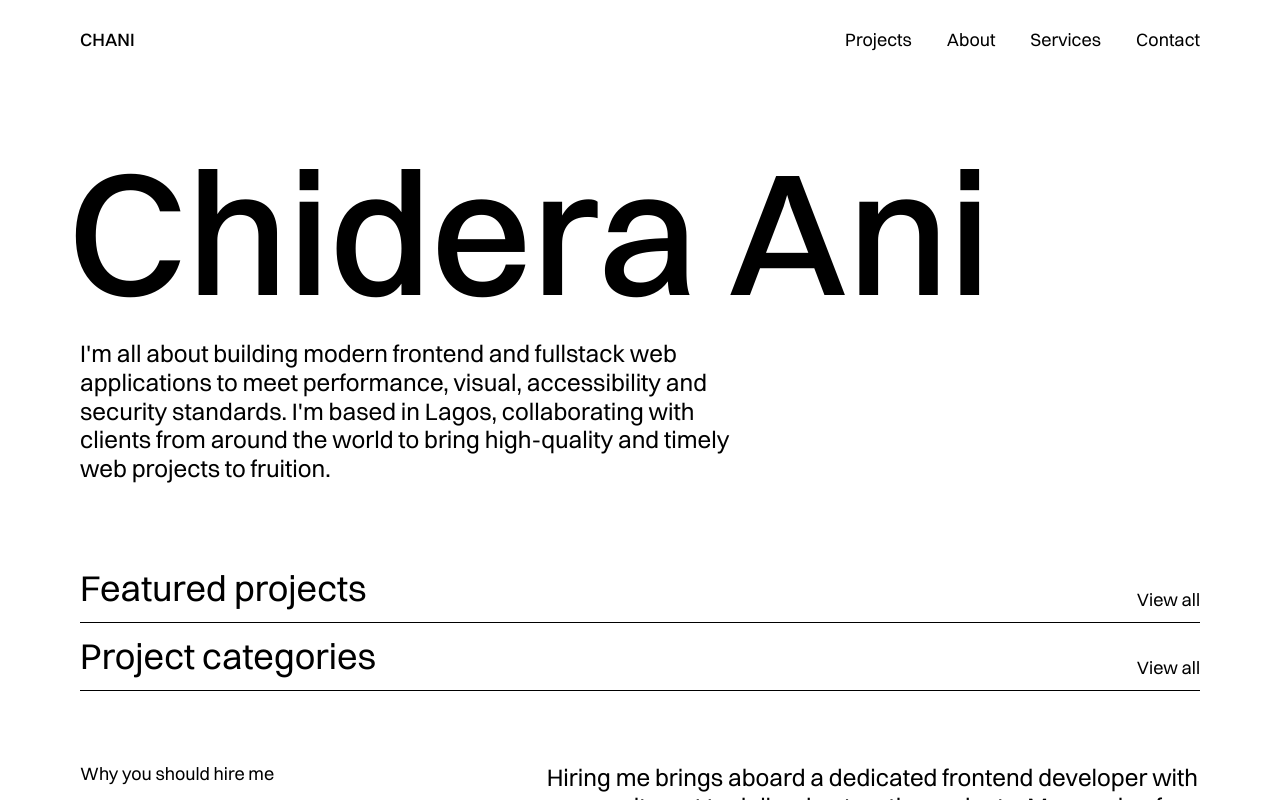
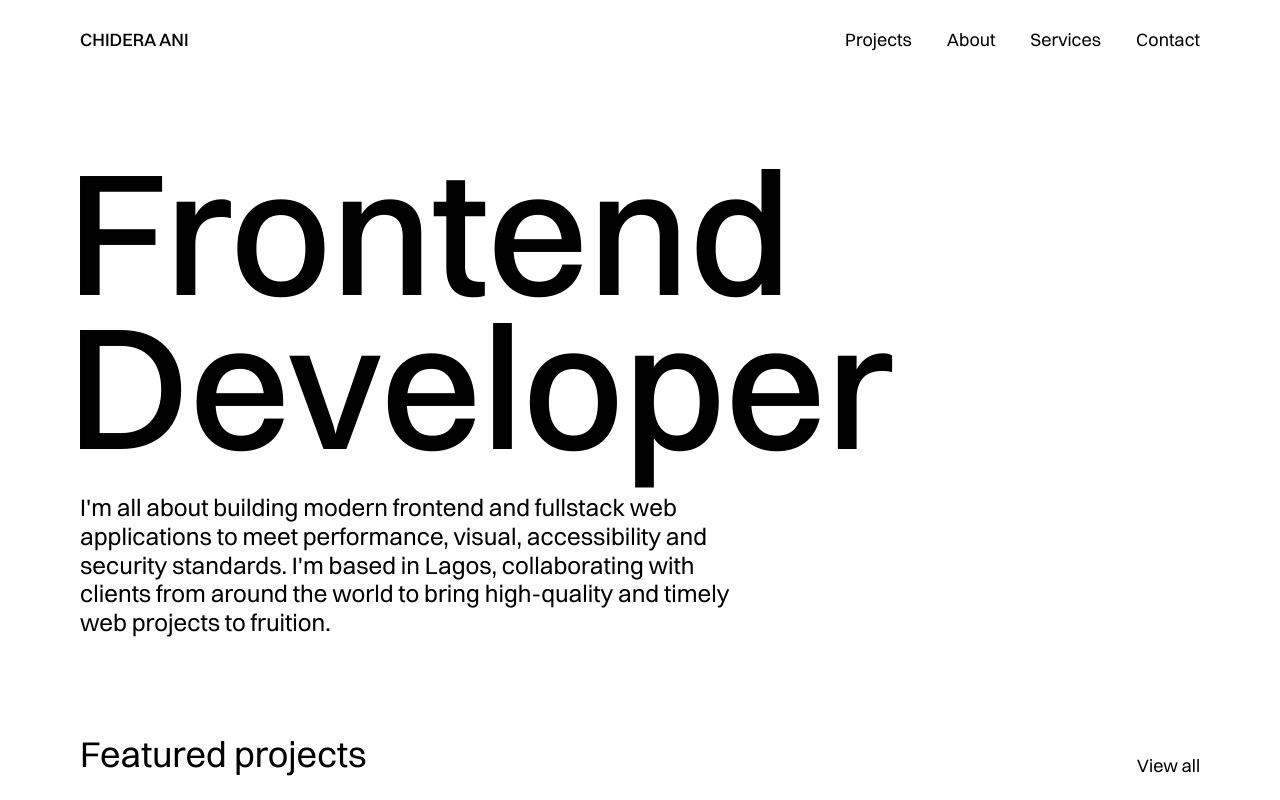
Before and after one commit to chani24/chani-portfolio-v1, a Next.js app: page / in a window 1280 px wide. Shown: the top 800 px of the page. Built offline with nearby package versions, Linux system fonts and the light colour scheme.

Commit message:
added loading screen

```diff
--- a/package.json
+++ b/package.json
@@ -15,10 +15,13 @@
     "autoprefixer": "10.4.15",
     "eslint": "8.48.0",
     "eslint-config-next": "13.4.19",
+    "framer-motion": "^10.16.1",
+    "gsap": "^3.12.2",
     "next": "13.4.19",
     "postcss": "8.4.28",
     "react": "18.2.0",
     "react-dom": "18.2.0",
+    "resize-observer-polyfill": "^1.5.1",
     "tailwindcss": "3.3.3",
     "typescript": "5.2.2"
   }
--- /dev/null
+++ b/src/app/_components/LoadingScreen/LoadingScreen.module.css
@@ -0,0 +1,25 @@
+.container{
+    width: 100%;
+    height: 100vh;
+    position: absolute;
+    top: 0;
+    left: 0;
+    z-index: 5;
+    background: #000000;
+    display: flex;
+    align-items: center;
+    justify-content: center;
+    overflow: hidden;
+    }
+
+
+    .logo{
+    overflow: hidden;
+    font-weight: 500;
+    font-size: 26px;
+    opacity: 1;
+    text-align: center;
+    height: 33px;
+    width: 100%;
+    color: #ffffff;
+    }
--- /dev/null
+++ b/src/app/_components/LoadingScreen/LoadingScreen.tsx
@@ -0,0 +1,44 @@
+'use client';
+
+import Image from 'next/image';
+import { useState, useEffect, useRef } from "react";
+import gsap from "gsap";
+import styles from "./LoadingScreen.module.css";
+
+export default function LoadingScreen() {
+
+    useEffect(() => {
+
+      gsap.to('.blink-text', {
+        color: ' #1A1A1A',
+        delay: 1,
+        duration: 1,
+        ease: "power2.inOut",
+      });
+      gsap.to('.' + styles.container, {
+        height: '0',
+        delay: 3,
+        duration: 1,
+        ease: "power2.inOut",
+        });
+
+      gsap.to('.' + styles.logo, {
+        opacity: '0',
+        delay: 3.2,
+        duration: 0.8,
+        ease: "power2.inOut",
+        });
+      }, []);
+
+  return (
+    <main className={styles.container}>
+      <div className='relative h-full flex items-center'>
+        <div className={styles.logo}>
+          <span className="blink-text">C</span>HI<span className="blink-text">DERA  ANI</span>
+          </div>
+
+      </div>
+
+    </main>
+  )
+}
--- /dev/null
+++ b/src/app/_components/SmoothScroll.jsx
@@ -0,0 +1,57 @@
+import React, { useRef, useState, useCallback, useLayoutEffect } from "react"
+import ResizeObserver from "resize-observer-polyfill"
+import {
+  useScroll,
+  useTransform,
+  useSpring,
+  motion
+} from "framer-motion"
+
+const SmoothScroll = ({ children }) => {
+  // scroll container
+  const scrollRef = useRef(null)
+
+  // page scrollable height based on content length
+  const [pageHeight, setPageHeight] = useState(0)
+
+  // update scrollable height when browser is resizing
+  const resizePageHeight = useCallback((entries) => {
+    for (let entry of entries) {
+      setPageHeight(entry.contentRect.height)
+    }
+  }, [])
+
+  // observe when browser is resizing
+  useLayoutEffect(() => {
+    const resizeObserver = new ResizeObserver((entries) =>
+      resizePageHeight(entries)
+    )
+    scrollRef && resizeObserver.observe(scrollRef.current)
+    return () => resizeObserver.disconnect()
+  }, [scrollRef, resizePageHeight])
+
+  const { scrollY } = useScroll() // measures how many pixels user has scrolled vertically
+  // as scrollY changes between 0px and the scrollable height, create a negative scroll value...
+  // ... based on current scroll position to translateY the document in a natural way
+  const transform = useTransform(scrollY, [0, pageHeight], [0, -pageHeight])
+  const physics = { damping: 15, mass: 0.27, stiffness: 55 } // easing of smooth scroll
+  const spring = useSpring(transform, physics) // apply easing to the negative scroll value
+
+  return (
+    <>
+      <motion.div
+        ref={scrollRef}
+        style={{ y: spring }} // translateY of scroll container using negative scroll value
+        className="scroll-container"
+      >
+        {children}
+      </motion.div>
+      {/* blank div that has a dynamic height based on the content's inherent height */}
+      {/* this is neccessary to allow the scroll container to scroll... */}
+      {/* ... using the browser's native scroll bar */}
+      <div style={{ height: pageHeight }} />
+    </>
+  )
+}
+
+export default SmoothScroll
--- a/src/app/_components/TopNav/TopNav.tsx
+++ b/src/app/_components/TopNav/TopNav.tsx
@@ -4,7 +4,7 @@ import styles from './topnav.module.css'
 export default function TopNav() {
   return (
     <div className={styles.top_nav}>
-          <div><Link href="/" className="font-medium">CHANI</Link></div>
+          <div><Link href="/" className="font-medium">CHIDERA ANI</Link></div>
       <div className={styles.nav_links}><Link href="/projects">Projects</Link>
         <a href="#about">About</a>
         <a href="#services">Services</a>
--- a/src/app/_components/TopNav/topnav.module.css
+++ b/src/app/_components/TopNav/topnav.module.css
@@ -9,6 +9,7 @@
     position: sticky;
     top: 0;
     overflow: hidden;
+    z-index: 3;
 }
 .nav_links{
     display: flex;
--- a/src/app/globals.css
+++ b/src/app/globals.css
@@ -58,7 +58,7 @@
 }
 
 
-body {
+body, .scroll-container {
   color: var(--foreground);
   background: var(--background);
   font-family: Switzer, sans-serif;
@@ -89,15 +89,26 @@ body {
 .text-light{
   color: #696969;
 }
+
+.scroll-container {
+  position: fixed;
+  top: 80px;
+  left: 0;
+  width: 100%;
+  overflow: hidden;
+  will-change: transform;
+}
+
+
 @media screen and (max-width: 479px){
-  body{
+  body.scroll-container{
   padding-left: 10px;
   padding-right: 10px;
 }
 }
 
 @media screen and (max-width: 991px){
-  body{
+  body, .scroll-container{
   padding-left: 30px;
   padding-right: 30px;
 }
--- a/src/app/layout.tsx
+++ b/src/app/layout.tsx
@@ -1,23 +1,35 @@
+'use client'
+
+import SmoothScroll from "./_components/SmoothScroll"
 import './globals.css'
 import TopNav from './_components/TopNav/TopNav';
 import Footer from './_components/Footer/Footer';
+import LoadingScreen from "./_components/LoadingScreen/LoadingScreen";
 
 export const metadata = {
   title: 'Chidera Ani - Frontend developer',
   description: 'Chidera Ani is a creative frontend developer skilled in crafting captivating web experiences. With a strong design sensibility and up-to-date tech knowledge, Chidera transforms concepts into user-friendly interfaces. Their expertise results in responsive, accessible websites, backed by collaborative teamwork.',
 }
 
+
+
+
 export default function RootLayout({
   children,
 }: {
   children: React.ReactNode
-}) {
+  }) {
+
   return (
     <html lang="en">
       <body>
-        <TopNav/>
+        <TopNav />
+        <LoadingScreen />
+      <SmoothScroll>
+
         {children}
         <Footer/>
+        </SmoothScroll>
       </body>
     </html>
   )
--- a/src/app/main.module.css
+++ b/src/app/main.module.css
@@ -2,3 +2,11 @@
     margin-top: 75px;
     margin-bottom: 30px;
 }
+
+.section_title {
+    display: flex;
+    justify-content: space-between;
+    align-items: flex-end;
+    padding: 1.5rem 0;
+    border-bottom: 1px solid #000000;
+}
--- a/src/app/page.tsx
+++ b/src/app/page.tsx
@@ -6,14 +6,15 @@ export default function Home() {
     <main className="">
       <div className={styles.hero_wrapper}>
         <h1 className="text-extra-large">
-          Chidera Ani
+          Frontend Developer
         </h1>
       </div>
       <div className="h-full grid grid-cols-12">
   <div className="col-span-7 text-medium mb-[72px]">I'm all about building modern frontend and fullstack web applications to meet performance, visual, accessibility and security standards. I'm based in Lagos, collaborating with clients from around the world to bring high-quality and timely web projects to fruition.</div>
      </div>
-      <div><div className="flex justify-between items-end py-3 border-b border-black"><h2 className="text-large">Featured projects</h2> <Link href="/projects" className="text-small">View all</Link></div></div>
-      <div><div className="flex justify-between items-end py-3 border-b border-black"><h2 className="text-large">Project categories</h2> <Link href="/categories" className="text-small">View all</Link></div></div>
+      <div><div className={styles.section_title}><h2 className="text-large">Featured projects</h2> <Link href="/projects" className="text-small">View all</Link></div></div>
+      <div><div className={styles.section_title}><h2 className="text-large">Project categories</h2> <Link href="/categories" className="text-small">View all</Link></div></div>
+      <div><div className={styles.section_title}><h2 className="text-large">Articles</h2> <Link href="/categories" className="text-small">View all</Link></div></div>
     <div className="h-full grid grid-cols-12  mt-[72px]">
   <div className="col-span-5 text-small">Why you should hire me</div>
   <div className="col-span-7 text-medium">Hiring me brings aboard a dedicated frontend developer with a commitment to delivering top-tier projects. My passion for both excellence and timeliness fuels my work, ensuring that every project I handle is executed with precision and delivered at a high quality. With a keen eye for detail and creative awareness, I consistently turn concepts into captivating, functional interfaces. </div>
--- a/tsconfig.json
+++ b/tsconfig.json
@@ -23,6 +23,6 @@
       "@/*": ["./src/*"]
     }
   },
-  "include": ["next-env.d.ts", "**/*.ts", "**/*.tsx", ".next/types/**/*.ts"],
+  "include": ["next-env.d.ts", "**/*.ts", "**/*.tsx", ".next/types/**/*.ts", "src/app/_components/SmoothScroll.jsx"],
   "exclude": ["node_modules"]
 }
```
Also changed, not shown: 1 other file (tests, documents, lock files or other folders).
